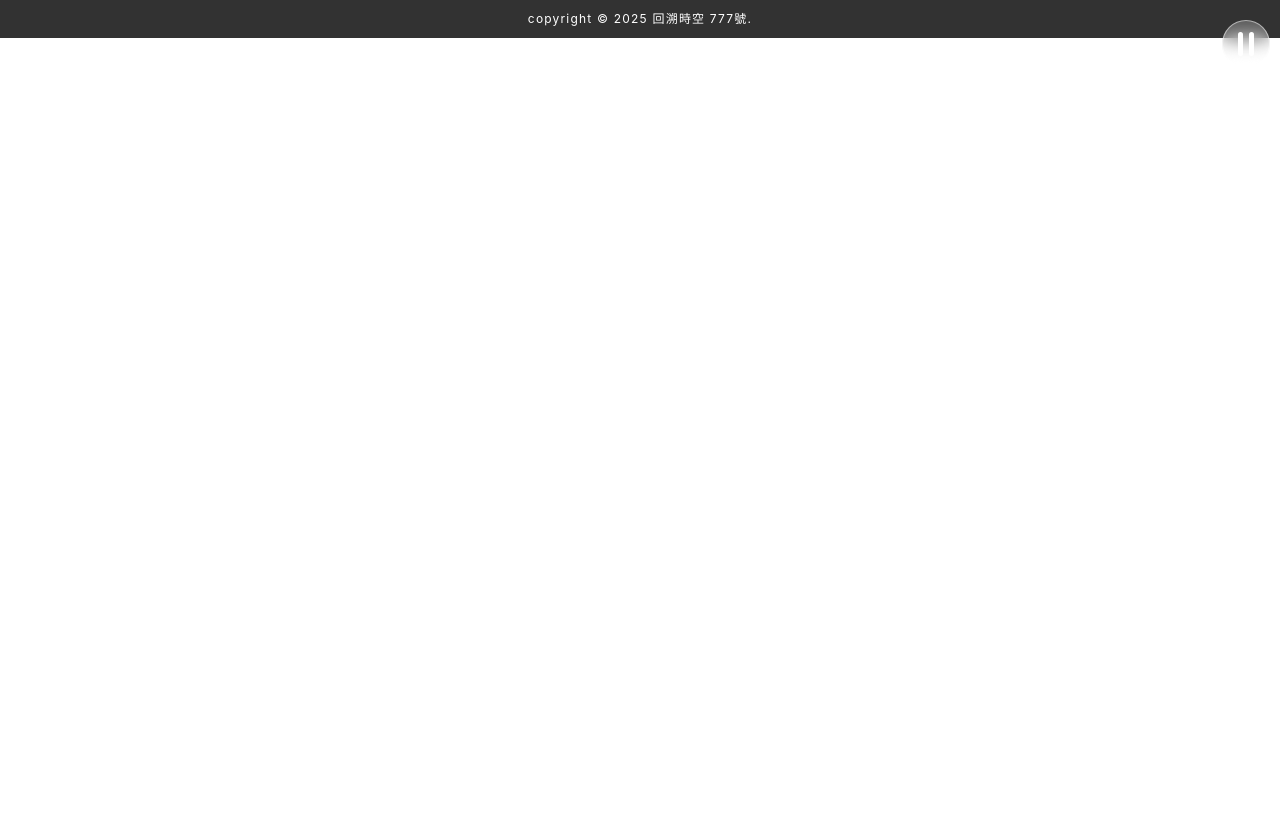
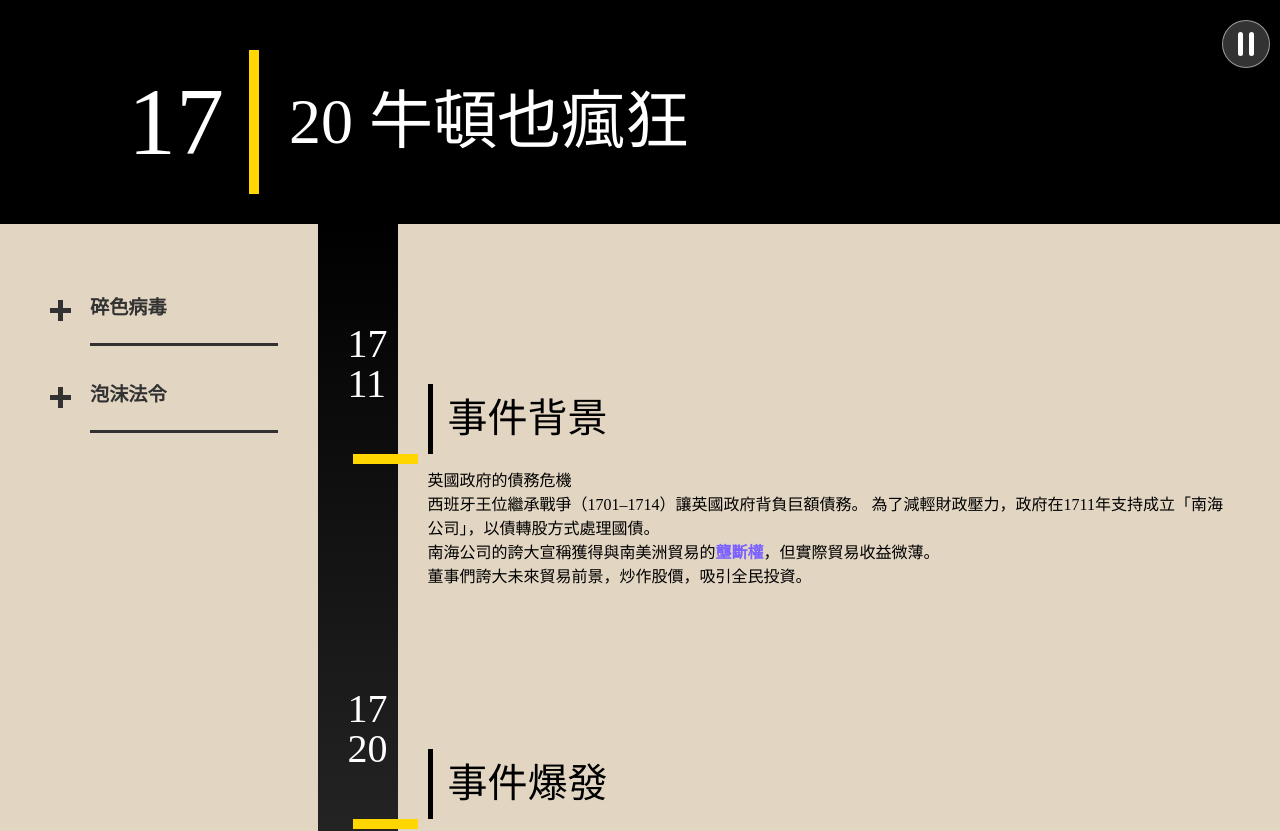
Before and after one commit to OvOpenguin/myWeb, a React (Vite) app: page /#/event1720 in a window 1280 px wide. Shown: the top 831 px of the page. Before the commit the page ends 800 px from the top, so only its background shows below. Built offline with nearby package versions, Linux system fonts and the light colour scheme; a web font is replaced by a local one.

Commit message:
0908-FAQ更新-1720事件

```diff
--- a/src/MyApp.jsx
+++ b/src/MyApp.jsx
@@ -6,12 +6,12 @@ import Footer from './components/Footer'
 import Nav from './components/Nav'
 
 import Home from "./pages/Home"
-import Events from "./pages/Events"
 import Test from "./pages/Test"
 import YearCount from './components/YearCount'
 import Fate from './components/Fate'
 import Lists from './pages/Lists'
-
+import Event1636 from "./pages/Event1636"
+import Event1720 from "./pages/Event1720"
 
 
 const MyApp = () => {
@@ -24,12 +24,14 @@ const MyApp = () => {
       {/* 內容區-新頁面可增加進來 */}
       <Routes>
         <Route path='/' element={<Home />}></Route>
-        <Route path='/events' element={<Events />}></Route>
         <Route path='/lists' element={<Lists />}></Route>
         <Route path='/test' element={<Test />}></Route>
         <Route path='/yearcount' element={<YearCount />}></Route>
         <Route path='/fate' element={<Fate />}></Route>
         <Route path="/topic/:id" element={<Test />} />
+
+        <Route path='/event1636' element={<Event1636 />}></Route>
+        <Route path='/event1720' element={<Event1720 />}></Route>
       </Routes>
 
       {/* 頁尾區 */}
--- /dev/null
+++ b/src/components/Faq.jsx
@@ -0,0 +1,39 @@
+import { useEffect } from 'react'
+import $ from 'jquery'
+import '../sass/faq.scss'
+
+
+const Faq = ({ items = [] }) => {
+
+    useEffect(() => {
+        $('.tip li .tipTitle').on('click', function () {
+            $(this).find('.plus-minus-toggle').toggleClass('collapsed');
+            $(this).parent().toggleClass('active');
+        });
+        // jquery一定要加下列這行
+        return () => {
+            $('.tip li .tipTitle').off("click");
+        };
+
+    }, []);
+
+    return (
+        <>
+            <div className="parent-container">
+                <ul className="tip">
+                    {items.map((item, index) => (
+                        <li key={index}>
+                            <h3 className="tipTitle">
+                                {item.question}
+                                <div className="plus-minus-toggle collapsed"></div>
+                            </h3>
+                            <div className="tipAnswer">{item.answer}</div>
+                        </li>
+                    ))}
+                </ul>
+            </div>
+        </>
+    )
+}
+
+export default Faq
--- a/src/pages/Events.jsx
+++ b/src/pages/Event1636.jsx
@@ -1,22 +1,52 @@
+import Faq from '../components/Faq';
 import "../sass/event.scss";
 
+
 const Events = () => {
+
+  const faqItems = [
+    {
+      question: "碎色病毒",
+      answer: (
+        <>
+          鬱金香碎色病毒（Tulip breaking virus，TBV），是一種會感染鬱金香及百合屬植物的RNA病毒。
+          <br />感染後會影響花朵色素的合成，使原本純色的花瓣出現條紋或斑駁，形成獨特的美麗花紋。
+          <br />TBV主要由蚜蟲傳播，除了造成花色變化，還會抑制植株生長、導致種球退化，並可能造成經濟損失。
+        </>
+      )
+    },
+    {
+      question: "經濟泡沫",
+      answer: (
+        <>
+          當資產價格（像是房子、股票、物品）被炒得像氣球一樣越吹越大，遠超其內在價值。
+          <br />一旦大家發現「這東西沒那麼值錢」，或遇到突發事件（政策改變、利率上升），信心崩潰。
+          <br />價格就像氣球爆掉一樣，快速下跌，導致資產價值蒸發與經濟動盪。
+        </>
+      )
+    }
+  ]
+
+
+
   return (
     <>
       {/* 標題區 */}
       <section id="eventTitle">
         <div className="ehead">
           <h2>16</h2>
-          <h3>36 鬱金香狂潮</h3>
+          <h3>36 鬱金香狂熱</h3>
         </div>
       </section>
 
       {/* 內文區 */}
       <section id="eventContent">
-        <div className="tip">
-          <div className="t1">碎色病毒</div>
-          <div className="t1">經濟泡沫</div>
+        {/* faq box */}
+
+        <div className="tip-box">
+          <Faq items={faqItems} />
         </div>
+
         <div className="flow">
           <div className="card">
             <div className="year">16<br />36</div>
@@ -50,7 +80,7 @@ const Events = () => {
         <div className="card">
           <h4>事件總結</h4>
           <p>當人們的投機心理脫離資產的實際價值時，會引發多麼巨大的風險。
-            <br/>這個故事至今仍被用來警惕投資者，提醒他們在市場上保持理性，避免被非理性的狂熱所驅使。
+            <br />這個故事至今仍被用來警惕投資者，提醒他們在市場上保持理性，避免被非理性的狂熱所驅使。
           </p>
         </div>
       </section>
--- /dev/null
+++ b/src/pages/Event1720.jsx
@@ -0,0 +1,95 @@
+import Faq from '../components/Faq';
+import "../sass/event.scss";
+
+
+const Events = () => {
+
+  const faqItems = [
+    {
+      question: "碎色病毒",
+      answer: (
+        <>
+          1720年
+          <br />感染後會影響花朵色素的合成，使原本純色的花瓣出現條紋或斑駁，形成獨特的美麗花紋。
+        </>
+      )
+    },
+    {
+      question: "泡沫法令",
+      answer: (
+        <>
+            英國政府頒布，除非獲得皇家特許，禁止成立新的股份公司。
+          <br/>目的是打擊大量出現的「泡沫公司」（bubble companies），這些公司多半是空殼或詐騙性質，趁南海公司股價暴漲之際混水摸魚。
+          <br />一旦大家發現「這東西沒那麼值錢」，或遇到突發事件（政策改變、利率上升），信心崩潰。
+          <br />價格就像氣球爆掉一樣，快速下跌，導致資產價值蒸發與經濟動盪。
+        </>
+      )
+    }
+  ]
+
+
+
+  return (
+    <>
+      {/* 標題區 */}
+      <section id="eventTitle">
+        <div className="ehead">
+          <h2>17</h2>
+          <h3>20 牛頓也瘋狂</h3>
+        </div>
+      </section>
+
+      {/* 內文區 */}
+      <section id="eventContent">
+        {/* faq box */}
+        <div className="tip-box">
+          <Faq items={faqItems} />
+        </div>
+
+        <div className="flow">
+          <div className="card">
+            <div className="year">17<br />11</div>
+            <h4>事件背景</h4>
+            <p>英國政府的債務危機
+              <br />西班牙王位繼承戰爭（1701–1714）讓英國政府背負巨額債務。
+              為了減輕財政壓力，政府在1711年支持成立「南海公司」，以債轉股方式處理國債。
+              <br />南海公司的誇大宣稱獲得與南美洲貿易的<span>壟斷權</span>，但實際貿易收益微薄。
+              <br />董事們誇大未來貿易前景，炒作股價，吸引全民投資。
+            </p>
+          </div>
+
+          <div className="card">
+            <div className="year">17<br />20</div>
+            <h4>事件爆發</h4>
+            <p>1720年初，南海公司提出「南海計劃」，以股票換取國債，獲政府支持。
+              股價從120英鎊飆升至7月的1000英鎊以上，社會各階層瘋狂投入。
+              <br />一位鬱金香經銷商因找不到買家無法履行合約，導致市場恐慌。
+              <br />人們突然意識到鬱金香的實際價值遠遠低於其市場價格，拋售潮隨之而來。
+              <br />一夜之間，鬱金香的價格暴跌，許多人傾家蕩產，經濟陷入混亂。
+              <br />鬱金香狂熱的破滅，被視為一個經典的投機泡沫案例。
+            </p>
+          </div>
+
+        </div>
+      </section>
+
+
+
+      {/* 總結區 */}
+      <section id="eventResult" >
+        <div className="card">
+          <h4>事件總結</h4>
+          <p>政府債務 →金融創新：南海公司本質是政府融資工具，非真正貿易公司。
+            <br />炒作與貪婪：誇大前景、名人背書、全民投機，形成非理性泡沫。
+            <br />制度失靈：政府與公司勾結，立法打擊競爭者，反而加速崩盤。
+            <br />人性弱點：牛頓的失敗揭示，即使理性天才也難敵群體狂熱與「踏空焦慮」。
+            <br />長期影響：事件重創英國金融市場，股票交易冷卻近一世紀。
+          </p>
+        </div>
+      </section>
+    </>
+
+  )
+}
+
+export default Events
--- a/src/sass/event.scss
+++ b/src/sass/event.scss
@@ -39,45 +39,23 @@
     align-items: start;
     background: $b2;
 
-    @media (max-width:720px) {
+    @media (max-width:944px) {
         flex-direction: column-reverse;
     }
 
-    .tip {
+    .tip-box {
         flex: 1;
-        margin-top: 150px;
+        margin-top: 50px;
 
-        @media (max-width:720px) {
-            margin-top: 0px;
+        @media (max-width:944px) {
+            margin-top:0;
             border-left: 80px solid $b1;
-
-            .t1 {
-                margin-left: 30px;
-            }
-        }
-
-        .t1 {
-            display: flex;
-            justify-content: space-between;
-            align-items: center;
-
-            width: 200px;
-            padding: 10px 20px;
-            margin-bottom: 30px;
-            margin-right: 30px;
-
-            // 樣式
-            color: #fff;
-            border-top: 5px solid #FFD600;
-            border-bottom: 5px solid #FFD600;
-            background: #000;
         }
     }
 
-
-
     .flow {
         flex: 3;
+        height: auto;
         display: flex;
         flex-direction: column;
         padding-top: 100px;
@@ -108,7 +86,7 @@
                     position: absolute;
                     // left: calc(50% - 10px); //扣除width的一半才會置中
                     width: 65px;
-                     height: 10px;
+                    height: 10px;
                     background-color: $y1;
                     bottom: -10px;
                     left: -80px;
--- /dev/null
+++ b/src/sass/faq.scss
@@ -0,0 +1,98 @@
+@use 'reset';
+@use './variables' as *;
+@use './function' as *;
+
+
+// * {
+//     outline: 1px solid red;
+// }
+
+.parent-container {
+    max-width: 670px;
+    width: 100%;
+}
+
+.tip {
+    padding: 0 40px;
+
+    @media (max-width:1247px) {
+        padding: 0 10px;
+    }
+
+    li {
+        border-bottom: 3px solid $b1;
+        margin-bottom: 15px;
+
+
+        &.active {
+            .tipAnswer {
+                max-height: 1000px !important;
+                padding-bottom: 15px;
+                transition: max-height 0.5s ease, padding-bottom 0.5s ease;
+            }
+
+            .tipTitle {
+                color: $p1;
+                transition: color 0.5s ease;
+            }
+        }
+    }
+
+    .tipAnswer {
+        color: $b1;
+        font-size: 1rem;
+        max-height: 0;
+        overflow: hidden;
+        transition: max-height 0.5s ease, padding-bottom 0.5s ease;
+    }
+
+    .plus-minus-toggle {
+        position: absolute;
+        left: -40px;
+        top: 50%;
+        cursor: pointer;
+        height: 21px;
+        width: 21px;
+        z-index: 2;
+
+        &:before,
+        &:after {
+            content: '';
+            position: absolute;
+            left: 0;
+            top: 0;
+            width: 21px;
+            height: 5px;
+            background: $b1;
+            transition: transform 500ms ease;
+
+            @media (max-width:944px) {
+                background: $y1;
+            }
+        }
+
+        &:after {
+            transform-origin: center;
+        }
+
+        &.collapsed {
+            &:after {
+                transform: rotate(90deg);
+            }
+
+            &:before {
+                transform: rotate(180deg);
+            }
+        }
+    }
+
+    .tipTitle {
+        position: relative;
+        padding: 20px 0;
+        color: $b1;
+        font-size: 1.2rem;
+        font-weight: 600;
+        cursor: pointer;
+        transition: color 0.5s ease;
+    }
+}
--- a/src/sass/lists.scss
+++ b/src/sass/lists.scss
@@ -137,6 +137,18 @@
                         box-shadow: 0 6px 12px rgba(0, 0, 0, 0.25);
                     }
                 }
+
+                // 第二個按鈕樣式(暗色)
+                .b2 {
+                    border: 0.6px solid rgba(255, 255, 255, 0.70);
+                    background: rgba(255, 255, 255, 0.20);
+
+                    &:hover {
+                        transform: translateY(-4px);
+                        box-shadow: 0 6px 12px rgba(255, 255, 255, 0.25);
+                    }
+                }
+
             }
 
             .content {
--- a/src/sass/variables/_base.scss
+++ b/src/sass/variables/_base.scss
@@ -25,3 +25,7 @@ p {
     font-size: 1rem;
     line-height: 150%;
 }
+
+body{
+    font-family:  GenSenRound2;
+}
```
Also changed, not shown: src/pages/Lists.jsx (+12 -2 lines).
